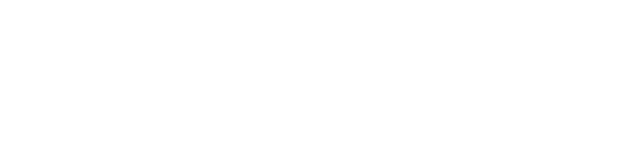
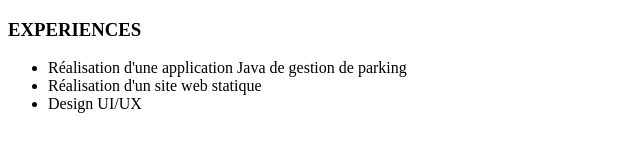
Before and after one commit to jojo010501/git-mon-cv, a plain HTML site: page index.html in a window 1280 px wide. Shown: the whole page, without its empty margins (0-640 px from the left). Drawn offline with Linux system fonts and the light colour scheme.

Commit message:
mise en place de la section experiences

```diff
--- a/index.html
+++ b/index.html
@@ -10,7 +10,12 @@
 </head>
 
 <body>
-
+    <h3>EXPERIENCES</h3>
+    <ul>
+        <li>Réalisation d'une application Java de gestion de parking</li>
+        <li>Réalisation d'un site web statique</li>
+        <li>Design UI/UX</li>
+    </ul>
 </body>
 
 </html>
```
